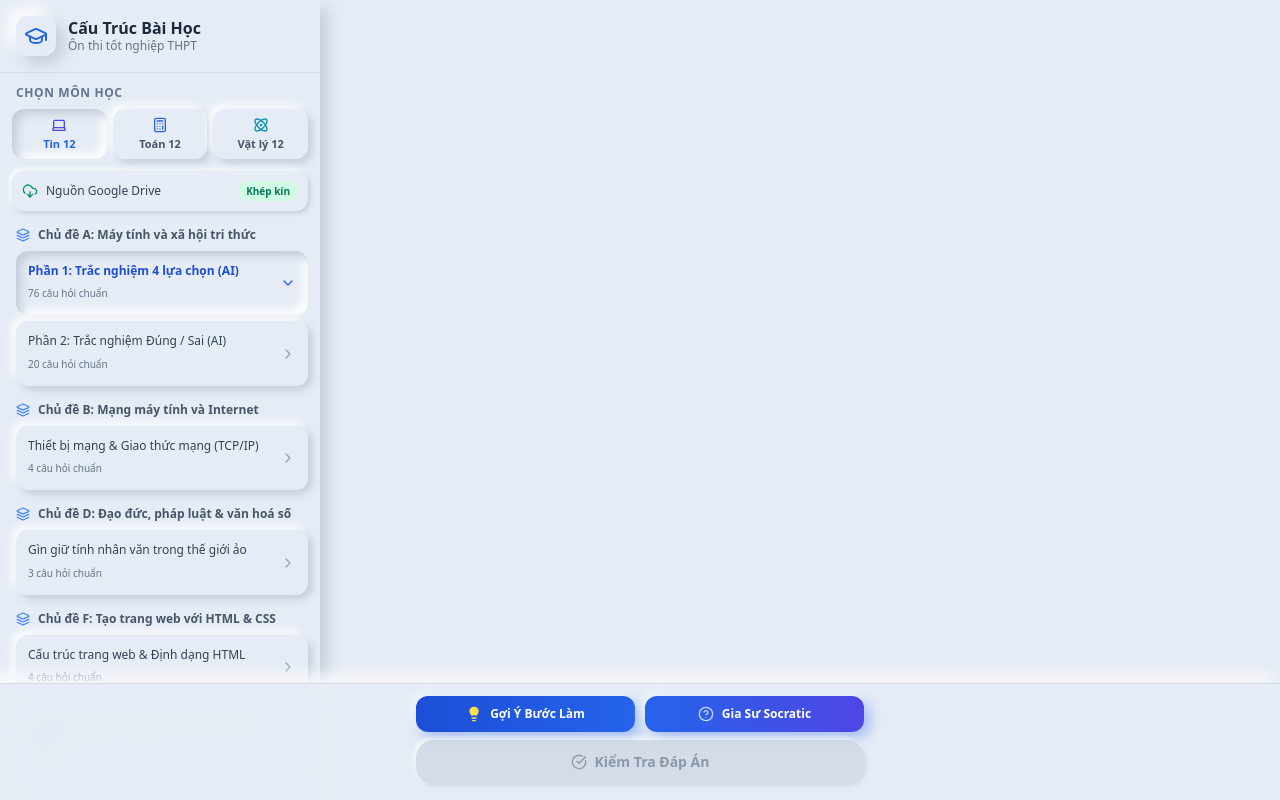
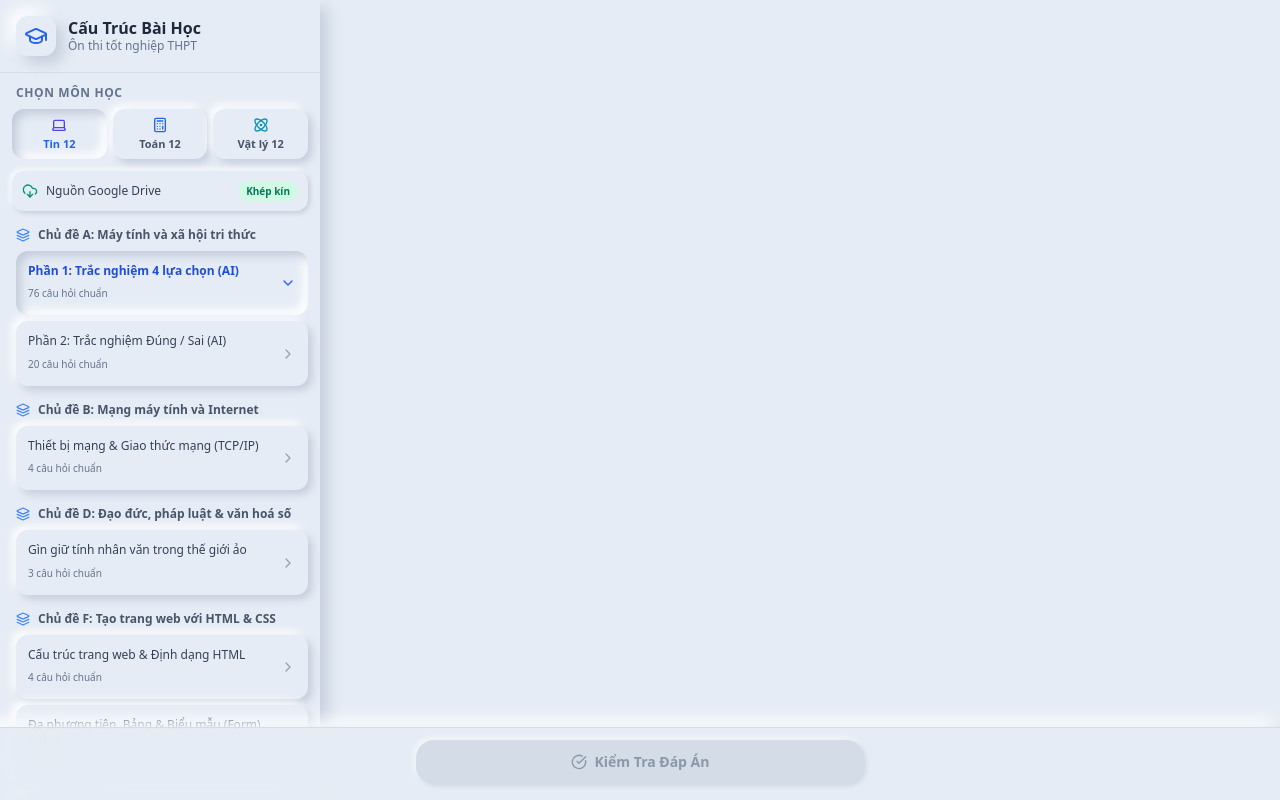
Before and after one commit to lythanhluan2021-del/OnTNTHPT, a Next.js app: page / in a window 1280 px wide. Shown: the top 800 px of the page. Built offline with nearby package versions, Linux system fonts and the light colour scheme.

Commit message:
refactor: Loai bo hang nut Goi y va Gia su Socratic o thanh day theo yeu cau cua nguoi dung

```diff
--- a/src/app/page.tsx
+++ b/src/app/page.tsx
@@ -547,7 +547,7 @@ export default function AppHome() {
                   />
 
                   {/* Khoảng đệm để không bị che bởi Fixed Bottom Bar */}
-                  <div className="h-32" />
+                  <div className="h-20" />
                 </>
               ) : (
                 <div className="p-6 rounded-neu bg-[#e6ecf5] shadow-neu-flat text-center space-y-3">
--- a/src/components/Layout/FixedBottomBar.tsx
+++ b/src/components/Layout/FixedBottomBar.tsx
@@ -1,6 +1,6 @@
 "use client";
 
-import { Lightbulb, HelpCircle, CheckCircle, ArrowRight } from "lucide-react";
+import { CheckCircle, ArrowRight } from "lucide-react";
 import { soundManager } from "@/lib/audioEffects";
 
 interface FixedBottomBarProps {
@@ -9,9 +9,9 @@ interface FixedBottomBarProps {
   canSubmit?: boolean;
   onCheckAnswer: () => void;
   onNextQuestion: () => void;
-  onToggleHint: () => void;
-  onOpenSocraticTutor: () => void;
-  hintLevel: number;
+  onToggleHint?: () => void;
+  onOpenSocraticTutor?: () => void;
+  hintLevel?: number;
 }
 
 export const FixedBottomBar: React.FC<FixedBottomBarProps> = ({
@@ -20,43 +20,12 @@ export const FixedBottomBar: React.FC<FixedBottomBarProps> = ({
   canSubmit,
   onCheckAnswer,
   onNextQuestion,
-  onToggleHint,
-  onOpenSocraticTutor,
-  hintLevel,
 }) => {
   const isReady = canSubmit !== undefined ? canSubmit : !!selectedOption;
 
   return (
     <div className="fixed bottom-0 left-0 right-0 z-40 bg-[#e6ecf5]/95 backdrop-blur-md border-t border-slate-300/70 px-4 py-3 pb-6 md:pb-4 shadow-neu-flat">
-      <div className="max-w-md mx-auto space-y-2">
-        {/* Hàng nút phụ: Gợi ý và Gia sư Socratic (cố định màu xanh dương) */}
-        <div className="grid grid-cols-2 gap-2.5">
-          <button
-            onClick={() => {
-              soundManager.playHint();
-              onToggleHint();
-            }}
-            className="flex items-center justify-center gap-2 py-2.5 px-3 rounded-neu-sm bg-gradient-to-r from-blue-700 to-blue-600 text-white font-semibold text-xs shadow-neu-blue active:shadow-neu-blue-pressed transition duration-150"
-          >
-            <Lightbulb className="w-4 h-4 text-yellow-300 fill-yellow-300" />
-            <span>
-              {hintLevel === 0
-                ? "Gợi Ý Bước Làm"
-                : `Gợi Ý Nấc ${hintLevel}/3`}
-            </span>
-          </button>
-
-          <button
-            onClick={() => {
-              soundManager.playClick();
-              onOpenSocraticTutor();
-            }}
-            className="flex items-center justify-center gap-2 py-2.5 px-3 rounded-neu-sm bg-gradient-to-r from-blue-600 to-indigo-600 text-white font-semibold text-xs shadow-neu-blue active:shadow-neu-blue-pressed transition duration-150"
-          >
-            <HelpCircle className="w-4 h-4 text-blue-200" />
-            <span>Gia Sư Socratic</span>
-          </button>
-        </div>
+      <div className="max-w-md mx-auto">
 
         {/* Nút hành động chính: Luôn cố định, màu xanh dương */}
         {!hasAnswered ? (
```
